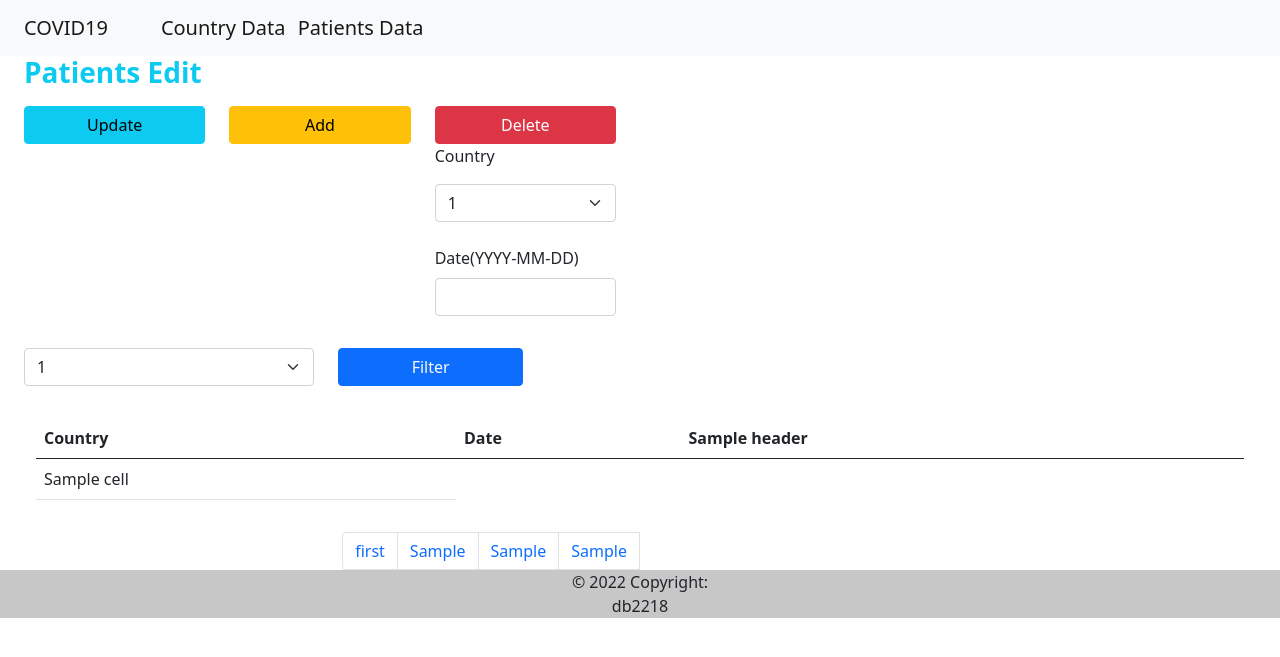
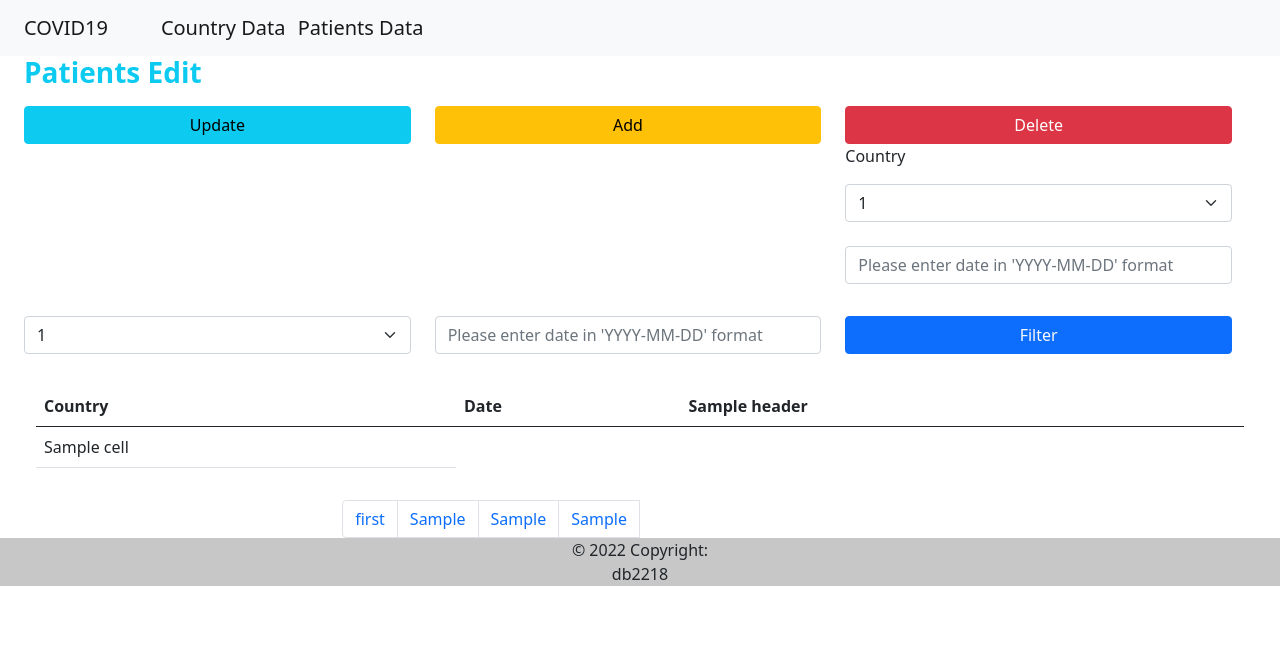
Before and after one commit to shintalha/Covid-19-Data-Management-System, a Flask app: template templates/patients/edit-patients.html in a window 1280 px wide. Shown: the top 657 px of the page. Run offline with Flask 2, Linux system fonts and the light colour scheme; the template is opened without the code that fills it: most values are stand-ins (such as "Sample title", 1, 10 or a date in 2020); some libraries are stand-ins or nearby versions.

Commit message:
Improvements have been made to the patients part

```diff
--- a/templates/patients/add.html
+++ b/templates/patients/add.html
@@ -59,7 +59,7 @@
         <div class="mb-3">
             <label for="date" class="form-label">Date</label>
             <p>Please enter date in 'YYYY-MM-DD' format</p>
-            <input type="text" name="date" class="form-control" id="total_cases">
+            <input type="text" name="date" class="form-control" id="date">
         </div>
         <button type="submit" class="btn btn-primary">Submit</button>
     </form>
--- a/templates/patients/edit-patients.html
+++ b/templates/patients/edit-patients.html
@@ -13,7 +13,7 @@
 
     {% endif %}
     {% endwith %}
-    <div class="row w-50 mt-3 add-del-btn-cont">
+    <div class="row w-100 mt-3 add-del-btn-cont">
         <div class="col-4">
             <a id="update_patients" href="/patients/update" class="btn btn-info w-100" role="button" aria-pressed="true">Update</a>
         </div>
@@ -34,17 +34,15 @@
                     {% endif %}
                 </select>
                 <div id = "del_date_id" class="mb-3">
-                    <label for="date" class="form-label">Date(YYYY-MM-DD)</label>
-                    <input type="text" name="del_date" class="form-control" id="del_date">
+                    <input type="text" name="del_date" class="form-control" id="del_date" placeholder="Please enter date in 'YYYY-MM-DD' format">
                 </div>
             </form>
         </div>
     </div>
 
     <div class="row">
-        <div class="col-6">
         <div class="row justify-content-start align-items-center">
-                <div class="col-6">
+            <div class="col-4">
                 <select id="sel_country" class="form-select" name="country" aria-label=".form-select-sm example">
                     {% if countries %}
 
@@ -56,18 +54,21 @@
                 </select>
             </div>
             <div class="col-4">
+                <input type="text" name="date" class="form-control" id="date" placeholder="Please enter date in 'YYYY-MM-DD' format">
+            </div>
+            <div class="col-4">
                 <button type="button" id="filter1" class="btn btn-primary w-100 my-3"><a
                         class="link-light text-decoration-none" id="Filter" href="#">Filter</a></button>
                 <script>
                     document.querySelector("#filter1").addEventListener("click", function () {
                         Filter = document.getElementById("Filter")
                         country = document.getElementById("sel_country").value
+                        date = document.getElementById("date").value
                         Filter.href = "/patients/edit?"
-                            Filter.href += "countryName=" + country
+                        Filter.href += "countryName=" + country + "&dateVariable=" + date
                         window.location.replace(Filter.href)
                     });
                 </script>
-                </div>
             </div>
         </div>
     </div>
--- a/templates/patients/patients.html
+++ b/templates/patients/patients.html
@@ -33,6 +33,7 @@
 
                         {% endif %}
                     </select>
+                    <input type="text" name="date" class="form-control" id="date" placeholder="Please enter date in 'YYYY-MM-DD' format">
                 </div>
                 <div class="col-4">
                     <button type="button" id="filter1" class="btn btn-primary w-100 my-3"><a
@@ -41,8 +42,9 @@
                         document.querySelector("#filter1").addEventListener("click", function () {
                             Filter = document.getElementById("Filter")
                             country = document.getElementById("sel_country").value
+                            date = document.getElementById("date").value
                             Filter.href = "/patients?"
-                            Filter.href += "countryName=" + country
+                            Filter.href += "countryName=" + country + "&dateVariable=" + date
                             window.location.replace(Filter.href)
                         });
                     </script>
```
Also changed, not shown: model/hospital_and_icu.py (+7 -3 lines), viewHospitalAndIcu.py (+10 -2 lines). Lines whose indentation alone changed are shown as unchanged.
